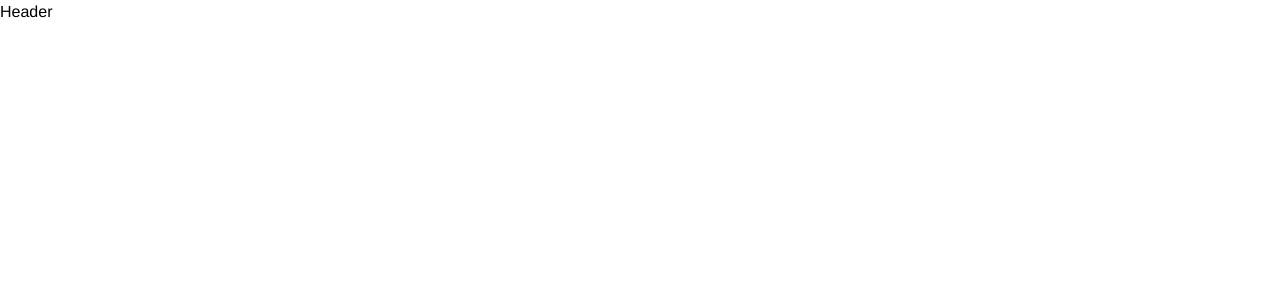
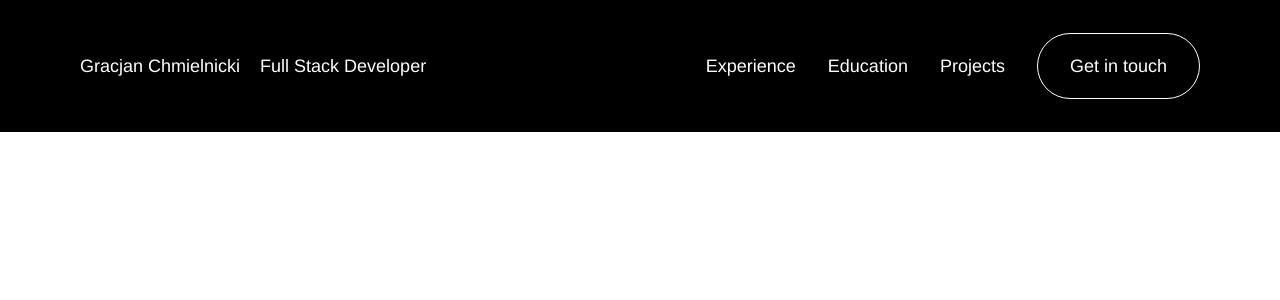
Before and after one commit to gracjaan/PersonalWebsite, a React (Vite) app in the folder PersonalWebsite/: page / in a window 1280 px wide. Shown: the top 300 px of the page. Built offline with nearby package versions, Linux system fonts and the light colour scheme.

Commit message:
Header UI finished

```diff
--- a/PersonalWebsite/src/components/Header.jsx
+++ b/PersonalWebsite/src/components/Header.jsx
@@ -1,9 +1,34 @@
-import React from 'react'
+import React from "react";
+import { Bars3Icon } from "@heroicons/react/24/solid";
 
 const Header = () => {
   return (
-    <div>Header</div>
-  )
-}
+    <header className="bg-black py-5 px-10 xl:py-10 xl:px-20 fixed top-0 left-0 right-0 flex justify-between items-center h-[92px] xl:h-[132px]">
+      <div className="flex flex-col xl:flex-row xl:gap-5 justify-between xl:items-center">
+        <div className="text-white text-lg font-normal leading-8">
+          Gracjan Chmielnicki
+        </div>
+        <div className="text-white text-sm xl:text-lg font-normal leading-8 text-secondary-200">
+          Full Stack Developer
+        </div>
+      </div>
+      <nav className="flex justify-between items-center gap-8">
+        <button className="text-white text-lg leading-8 hover:text-tertiary transition ease-in hidden xl:block">
+          Experience
+        </button>
+        <button className="text-white text-lg leading-8 hover:text-tertiary transition ease-in hidden xl:block">
+          Education
+        </button>
+        <button className="text-white text-lg leading-8 hover:text-tertiary transition ease-in hidden xl:block">
+          Projects
+        </button>
+        <button className="text-white text-lg leading-8 hover:text-primary transition ease-in hidden md:block border border-secondary-100 rounded-full px-8 py-4 hover:bg-secondary-100">
+          Get in touch
+        </button>
+        <Bars3Icon className="h-6 w-6 text-secondary-100 xl:hidden" />
+      </nav>
+    </header>
+  );
+};
 
-export default Header
+export default Header;
```
